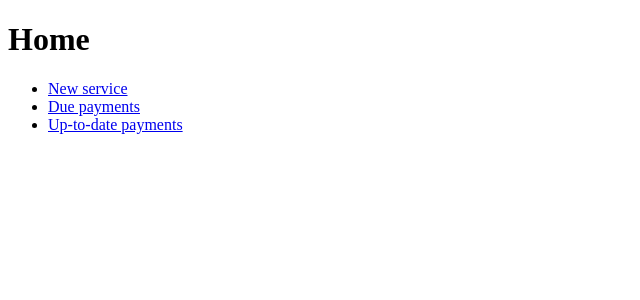
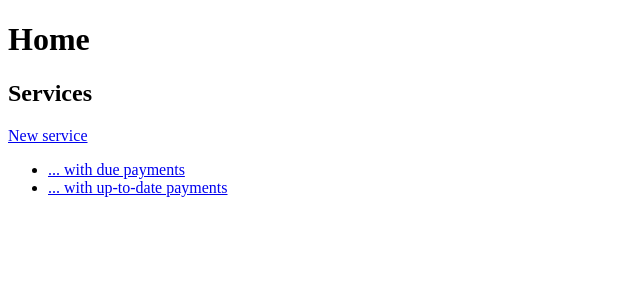
Before and after one commit to guidanoli/boletos-flask, a Flask app: page / in a window 1280 px wide. Shown: the top 300 px of the page, without its empty margins (0-640 px from the left). Run offline with Flask 3, Linux system fonts and the light colour scheme.

Commit message:
feat: separate 'New service' link

```diff
--- a/app/templates/index.html
+++ b/app/templates/index.html
@@ -5,9 +5,10 @@
 {% block header %}{% block title %}Home{% endblock %}{% endblock %}
 
 {% block body %}
+<h2>Services</h2>
+<a href="{{ url_for('service.new') }}">New service</a>
 <ul>
-    <li><a href="{{ url_for('service.new') }}">New service</a><br/></li>
-    <li><a href="{{ url_for('index.due') }}">Due payments</a><br/></li>
-    <li><a href="{{ url_for('index.uptodate') }}">Up-to-date payments</a><br/></li>
+    <li><a href="{{ url_for('index.due') }}">... with due payments</a><br/></li>
+    <li><a href="{{ url_for('index.uptodate') }}">... with up-to-date payments</a><br/></li>
 </ul>
 {% endblock %}
```
